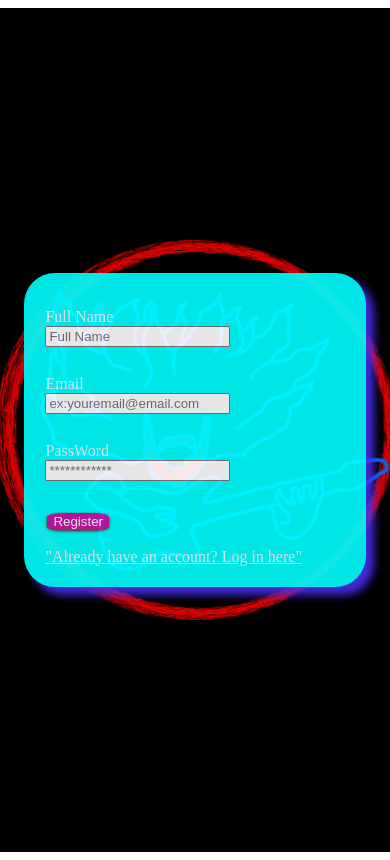
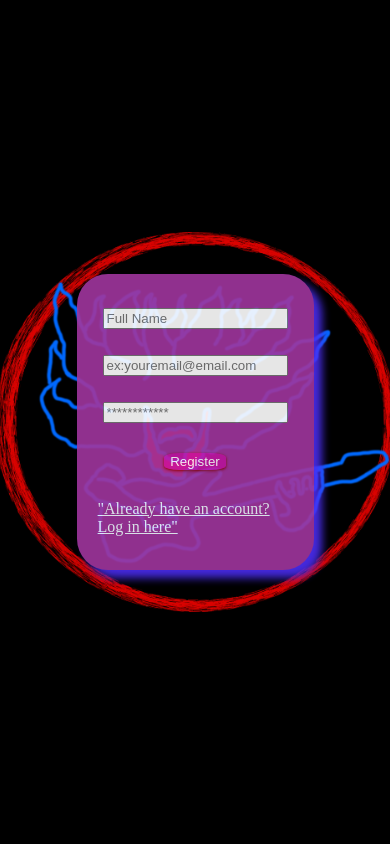
Before and after one commit to rafaelbazza/estudos_login, a React (Vite) app: page /register in a window 390 px wide. Built offline with nearby package versions, Linux system fonts and the light colour scheme.

Commit message:
atualizações estilo

```diff
--- a/index.html
+++ b/index.html
@@ -6,7 +6,7 @@
     <title>Estudos_Login</title>
 
   </head>
-  <body>
+  <body class="body">
 
     <div id="root"></div>
     <script type="module" src="/src/main.jsx"></script>
--- a/src/assets/styles/loginpages.css
+++ b/src/assets/styles/loginpages.css
@@ -1,3 +1,8 @@
+.body{
+    height: 100vh;
+    margin:0px;
+}
+
 .login-page{
     display: flex;
     justify-content: center;
@@ -9,7 +14,7 @@
 
 .login-form{
     background: #a0369e;
-    width: 80%;
+    width: 50%;
     padding: 21px;
     border-radius: 31px;
     opacity: 0.90;
@@ -36,6 +41,7 @@
 }
 
 .form{
+    align-items: center;
     color: aliceblue;
     height: 30vh;
     display: flex;
@@ -75,12 +81,3 @@
     color: rgb(252, 67, 190);
 
 }
-
-
-@media screen and (max-width:500px) {
-
-    .login-form{
-       background-color: aqua;
-    }
-
-}
--- a/src/componentss/ButtonComponent.jsx
+++ b/src/componentss/ButtonComponent.jsx
@@ -3,9 +3,9 @@ import React from 'react'
 
 const Button = (props) => {
   return (
-        <div >
+
             <button className="btn-forms"type={props.type}>{props.title}</button>
-        </div>
+
   )
 }
 
--- a/src/componentss/LoginForm.jsx
+++ b/src/componentss/LoginForm.jsx
@@ -36,27 +36,25 @@ const LoginForm = () => {
 
         <TextField
 
-          title="Email"
           placeholder="ex:youremail@email.com"
           html="email"
           id="email"
           type="email"
           name="email"
           value={email}
-          onchange={handleEmilChange}
+          onChange={handleEmilChange}
 
         />
 
         <TextField
 
-          title="Password"
           placeholder="************"
           html="password"
           id="password"
           type="password"
           name="password"
           value={pass}
-          onchange={handlePassChange}
+          onChange={handlePassChange}
 
         />
 
@@ -67,14 +65,14 @@ const LoginForm = () => {
 
         />
 
-      </form>
-
       <Link to="/register">
 
         <a className='link-switch'>"Don't have an account? Register here"</a>
 
       </Link>
 
+      </form>
+
     </div>
   )
 }
--- a/src/componentss/TextField.jsx
+++ b/src/componentss/TextField.jsx
@@ -4,7 +4,7 @@ import React from 'react'
 const TextField = ({ placeholder = 'any', id, type = 'text', name, value, onChange, htmlFor, title }) => {
   return (
     <div>
-      <div>
+
         {title && (
         <label
           htmlFor={htmlFor}
@@ -14,8 +14,6 @@ const TextField = ({ placeholder = 'any', id, type = 'text', name, value, onChan
         </label>
         )}
 
-      </div>
-      <div>
         <input
 
           placeholder={placeholder}
@@ -27,7 +25,6 @@ const TextField = ({ placeholder = 'any', id, type = 'text', name, value, onChan
           required
 
         ></input>
-      </div>
 
     </div>
   )
--- a/src/componentss/registration.jsx
+++ b/src/componentss/registration.jsx
@@ -35,7 +35,7 @@ const Register = () => {
     setEmail('')
     setName('')
     setPass('')
-    return navigate('/loginform')
+    return navigate('/')
   }
   return (
 
@@ -43,37 +43,34 @@ const Register = () => {
 
       <TextField
 
-        title="Full Name"
         type="text"
         htmlfor="name"
         id="name"
         placeholder="Full Name"
         value={name}
-        onchange={handleNameChange}
+        onChange={handleNameChange}
 
       />
 
       <TextField
 
-        title="Email"
         type="email"
         htmlfor="email"
         id="email"
         placeholder="ex:youremail@email.com"
         value={email}
-        onchange={handleEmailChange}
+        onChange={handleEmailChange}
 
       />
 
       <TextField
 
-        title="PassWord"
         type="password"
         htmlfor="password"
         id="password"
         placeholder="************"
         value={pass}
-        onchange={handlePassChange}
+        onChange={handlePassChange}
 
       />
 
@@ -82,12 +79,13 @@ const Register = () => {
         title="Register"
       />
 
-    </form>
       <Link to="/">
 
         <a className='link-switch'>"Already have an account? Log in here"</a>
 
       </Link>
+      </form>
+
     </div>)
 }
 export default Register
```
Also changed, not shown: src/main.jsx (+0 -10 lines).
